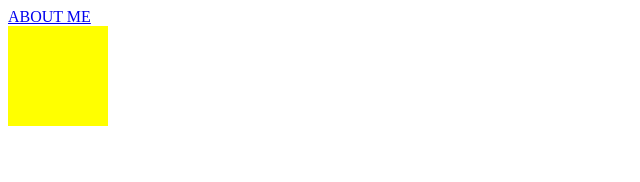
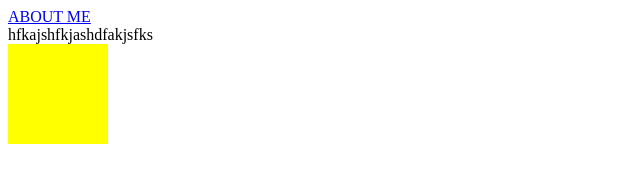
Before and after one commit to temptemp-del/temptemp-del.github.io, a plain HTML site: page index.html in a window 1280 px wide. Shown: the whole page, without its empty margins (0-640 px from the left). Drawn offline with Linux system fonts and the light colour scheme.

Commit message:
heregtseegvi ym hiisen
sahdfjkhskjfdhsdkafhskjfdhlksjhafkljs

```diff
--- a/index.html
+++ b/index.html
@@ -1,6 +1,9 @@
 <html>
 <body>
     <a href="about_me.html">ABOUT ME</a>
+    <div class="asdhjfdks">
+        hfkajshfkjashdfakjsfks
+    </div>
 <script>
     var onediv = document.createElement('div');
     onediv.id = 'block';
```
Also changed, not shown: site-iin maani tailbar.txt (added).
